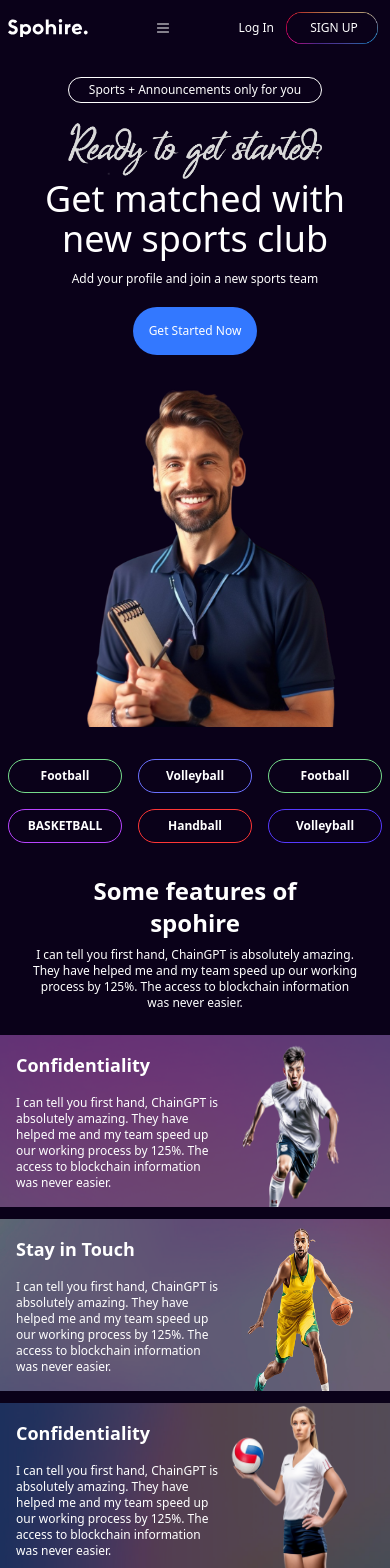
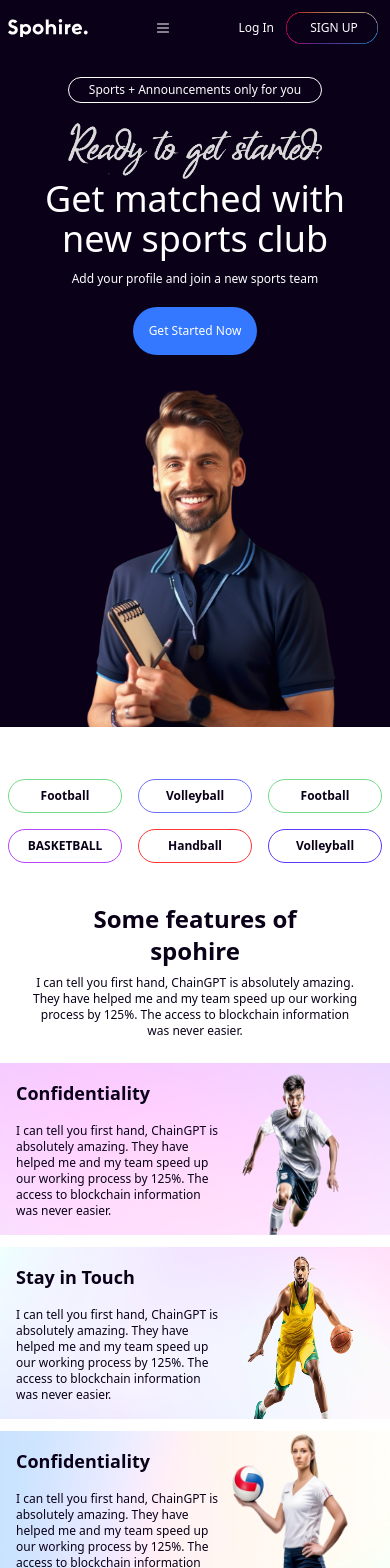
Before and after one commit to mdrakibmia99/spohire-v2, a React (Vite) app: page / in a window 390 px wide. Shown: the top 1568 px of the page. Built offline with nearby package versions, Linux system fonts and the light colour scheme.

Commit message:
some text size and responsive change

```diff
--- a/src/components/Features/FeatureOption.jsx
+++ b/src/components/Features/FeatureOption.jsx
@@ -9,7 +9,7 @@ const featureOption = [
 ]
 const FeatureOption = () => {
     return (
-        <div className="grid grid-cols-3 md:grid-cols-5 lg:grid-cols-6  gap-4 my-8 px-2 md:px-5 lg;px-5">
+        <div className="grid grid-cols-3 md:grid-cols-5 lg:grid-cols-6  gap-4 my-8 px-2 md:px-5 lg:px-5 pt-5">
             {
 
                 featureOption.map((item,index)=>(
--- a/src/components/Features/Features.jsx
+++ b/src/components/Features/Features.jsx
@@ -4,10 +4,12 @@ import Featuretitle from "./Featuretitle";
 
 const Features = () => {
     return (
-        <div className="w-full lg:min-h-screen">
+        <div className="w-full lg:min-h-screen bg-whiteC text-blackC flex flex-col justify-around">
             <FeatureOption/>
+            <div className="px-0 lg:px-5">
             <Featuretitle/>
             <FeatureCart/>
+            </div>
         </div>
     );
 };
--- a/src/components/Features/Featuretitle.jsx
+++ b/src/components/Features/Featuretitle.jsx
@@ -1,13 +1,13 @@
 const Featuretitle = () => {
     return (
-        <div className="w-full block md:flex justify-between mx-0 md:px-5">
-            <div className="text-2xl lg:text-6xl font-bold w-4/6 px-0  text-center mx-auto">
+        <div className="w-full block md:flex justify-between mx-0 md:px-5 pt-2 md:pt-10">
+            <div className="text-2xl lg:text-6xl font-bold w-4/6  px-0  text-center md:text-start mx-auto">
 
-                <h1 className="w-full md:w-2/3">Some features of spohire</h1>
+                <h1 className="w-full md:w-10/12">Some features of spohire</h1>
             </div>
 
 
-            <div className="w-5/6 text-center text-xs mt-2 mx-auto">
+            <div className="w-5/6 text-center text-xs lg:text-xl mt-2 mx-auto">
 
                 <p className="w-full md:w-4/6 ml-auto" >
                     I can tell you first hand, ChainGPT is absolutely amazing. They have helped me and my team speed up our working process by 125%. The access to blockchain information was never easier.
--- a/src/layout/Footer.jsx
+++ b/src/layout/Footer.jsx
@@ -5,8 +5,8 @@ const Footer = () => {
         <div className="px-4">
             <div className="block md:flex justify-between">
              <h3 className="order-1 md:w-1/5  text-2xl lg:text-4xl font-bold text-center py-5">Spohire.</h3>
-            <div className="order-2 md:order-3 md:w-2/5 flex gap-3 items-center justify-center py-3">
-                <p className="text-base lg:text-2xl">Follow us </p>
+            <div className="order-2 md:order-3 md:w-2/5 flex gap-3 items-center justify-center ">
+                <p className="text-base lg:text-2xl">Follow us: </p>
                 <CiFacebook className="" />
                 <CiInstagram className="text-[red]" />
                 <CiTwitter className="" />
@@ -20,7 +20,7 @@ const Footer = () => {
 
                 </div>
                 <div className="flex flex-col gap-2 whitespace-nowrap ">
-                    <p className="text-base lg:text-2xl">Contact</p>
+                    <p className="text-base lg:text-2xl font-bold mb-2">Contact</p>
                     <Link to="#" className="text-sm lg:text-xl opacity-80"> spohire@gmail.com</Link>
                     <Link to="#" className="text-sm lg:text-xl opacity-80">+48 565 25 654</Link>
                     <Link to="#" className="text-sm lg:text-xl opacity-80">+12 485 54684</Link>
--- a/src/pages/HeroSection.jsx
+++ b/src/pages/HeroSection.jsx
@@ -22,7 +22,7 @@ const HeroSection = () => {
             </div>
 
             <div className="mt-8">
-                <img className="relative right-8" src="/assets/images/hero-banner-image.png" alt="" />
+                <img  className="relative right-8 w-full h-full" src="/assets/images/hero-banner-image.png" alt="" />
             </div>
         </div>
     );
```
